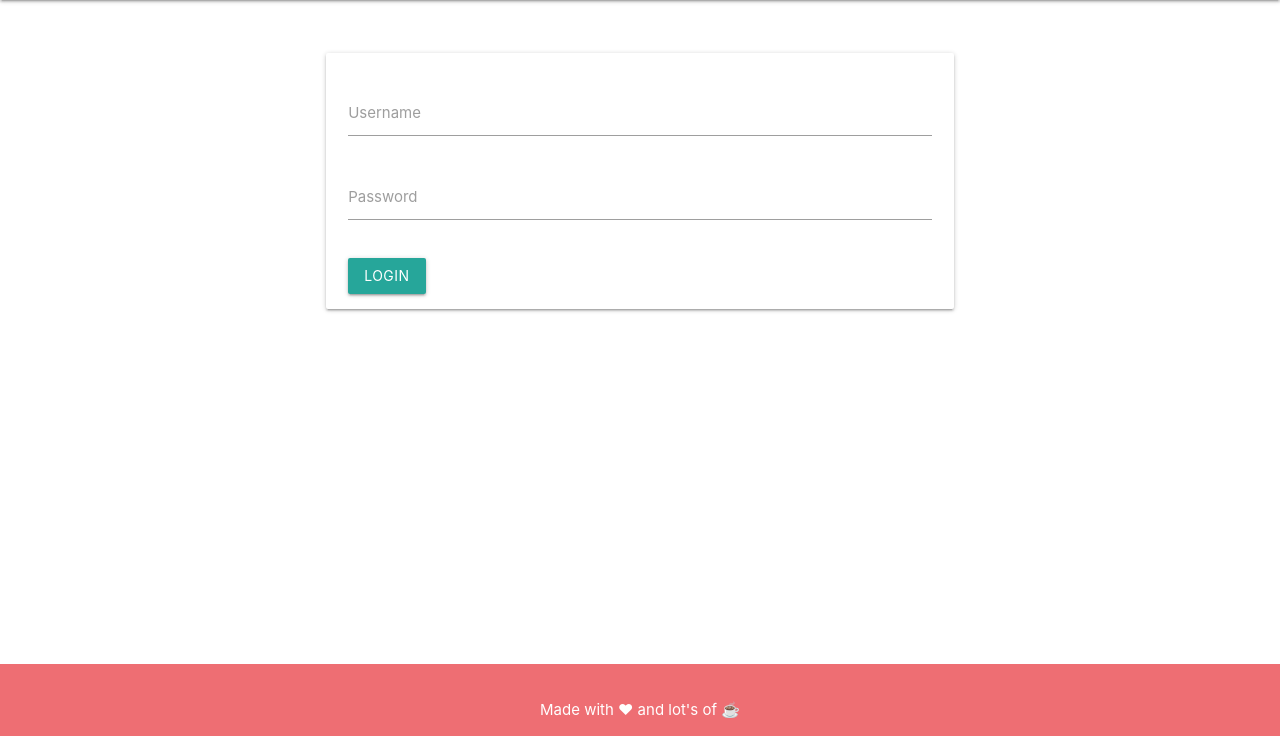
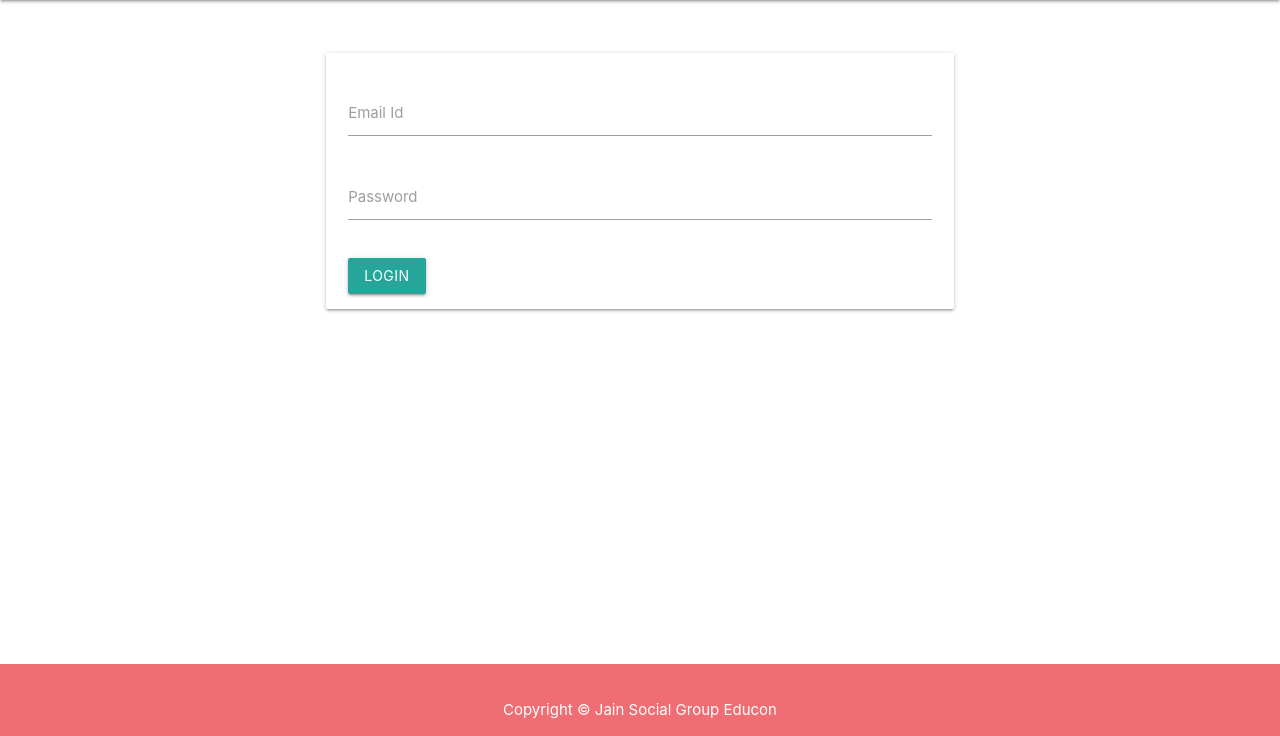
Before and after one commit to Mumbai18/team-9, a PHP site: page /login.php in a window 1280 px wide. Shown: the part 64-800 px from the top of the page. Run offline with PHP 8.4, Linux system fonts and the light colour scheme; some libraries are stand-ins or nearby versions.

Commit message:
footer updated

```diff
--- a/login.php
+++ b/login.php
@@ -54,7 +54,7 @@
         </nav><br><br>
         <form class="col s12" method="POST" action="ulogin">
             <div class="row card container col s6 offset-s3"><br>
-                <div class="input-field col s12"><input class="validate" id="username" name="username" type="text" required><label for="username">Username</label></div>
+                <div class="input-field col s12"><input class="validate" id="username" name="username" type="text" required><label for="username">Email Id</label></div>
                 <div class="input-field col s12"><input class="validate" id="password" name="password" type="password" required><label for="password">Password</label></div>
                 <div class="input-field col s12"><input class="btn" type="submit" value="Login"></div>
             </div>
@@ -63,7 +63,7 @@
     <footer class="page-footer">
         <div class="container">
             <p>
-                <center>Made with &#10084; and lot's of &#x2615;</center>
+                <center>Copyright &#169 Jain Social Group Educon</center>
             </p>
         </div>
 
```
